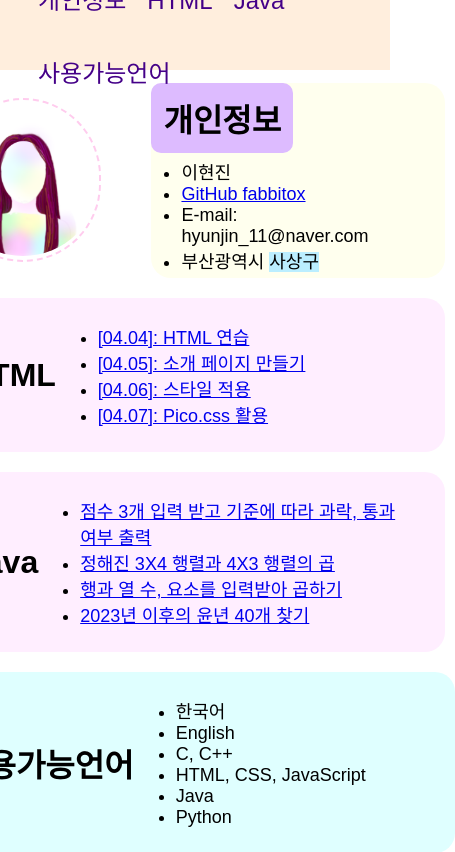
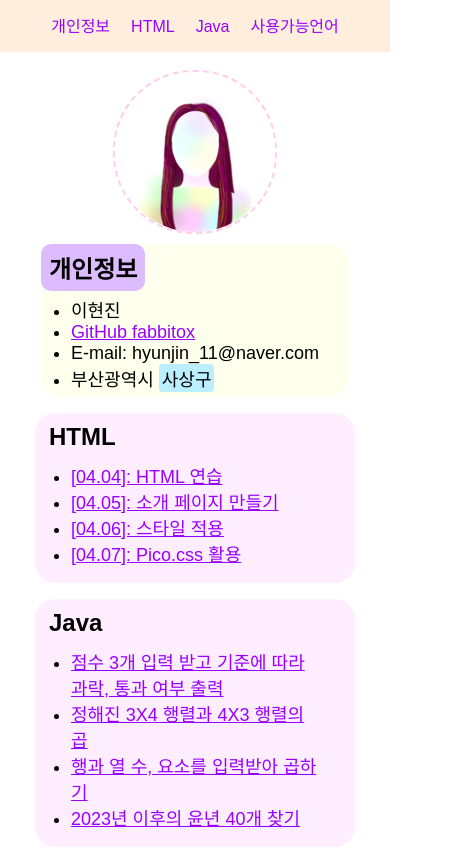
Before and after one commit to fabbitox/html, a plain HTML site: page index.html in a window 390 px wide. Shown: the top 852 px of the page, 455 px wide, since content can reach past the window. Drawn offline with nearby package versions, Linux system fonts and the light colour scheme; a web font is replaced by a local one.

Commit message:
link color & media query

```diff
--- a/index.html
+++ b/index.html
@@ -5,7 +5,7 @@
     <meta charset="UTF-8">
     <meta name="viewport" content="width=device-width, initial-scale=1.0">
     <title>K-digital 3기 이현진</title>
-    <link rel="stylesheet" type="text/css" href="style.css">
+    <link rel="stylesheet" type="text/css" href="./style.css">
     <link rel="preconnect" href="https://fonts.googleapis.com">
     <link rel="preconnect" href="https://fonts.gstatic.com" crossorigin>
     <link href="https://fonts.googleapis.com/css2?family=Stylish&display=swap" rel="stylesheet">
@@ -35,11 +35,11 @@
                     <li>이현진</li>
                     <li><a href="https://github.com/fabbitox">GitHub fabbitox</a></li>
                     <li>E-mail: hyunjin_11@naver.com</li>
-                    <li>부산광역시 <span style="background-color: #bbeeff;">사상구</span></li>
+                    <li>부산광역시 <span style="background-color: #bbeeff; display: inline-block; border-radius: 4px; padding: 1px 3px;">사상구</span></li>
                 </ul></div>
         </article>
         </article>
-        <article id="html" class="study">
+        <article id="html" class="study art">
             <h1>HTML</h1>
             <ul>
                 <li><a href="01/01.html">[04.04]: HTML 연습</a></li>
@@ -48,7 +48,7 @@
                 <li><a href="04/04.html">[04.07]: Pico.css 활용</a></li>
             </ul>
         </article>
-        <article id="java" class="study">
+        <article id="java" class="study art">
             <h1>Java</h1>
             <ul>
                 <li><a href="https://github.com/fabbitox/java/blob/main/Mission1.java">점수 3개 입력 받고 기준에 따라 과락, 통과 여부 출력</a></li>
@@ -57,7 +57,7 @@
                 <li><a href="https://github.com/fabbitox/java/blob/main/Mission3.java">2023년 이후의 윤년 40개 찾기</a></li>
             </ul>
         </article>
-        <article id="language" style="background-color: #dfffff;">
+        <article id="language" class="art" style="background-color: #dfffff;">
             <h1>사용가능언어</h1>
             <ul>
                 <li>한국어</li>
--- a/style.css
+++ b/style.css
@@ -14,7 +14,7 @@ nav {
     display: flex;
     justify-content: center;
     align-items: center;
-    height: 70px;
+    height: 60px;
     background-color: #ffeedd;
 }
 
@@ -22,8 +22,8 @@ nav li {
     display: inline-flex;
     justify-content: center;
     align-items: center;
-    font-size: 24px;
-    height: 60px;
+    font-size: large;
+    height: 50px;
     padding: 5px 8px;
 }
 
@@ -50,24 +50,32 @@ article {
     margin-top: 12px;
     padding-left: 8px;
     margin-bottom: 8px;
-    min-width: 500px;
+    width: 480px;
     display: flex;
 }
 
-#info {
-    background-color: #ffffee;
+a:link {
+    color: #9900ff;
+}
+a:hover {
+    color: #cc33ff;
+}
+a:active {
+    color: #6600ff;
+}
+a:visited {
+    color: #440088;
 }
 
 .study {
     background-color: #ffeeff;
-    min-width: 480px;
 }
 
 h1 {
     display: flex;
     align-items: center;
     padding: 12px;
-    font-size: 32px;
+    font-size: x-large;
 }
 
 ul {
@@ -94,8 +102,12 @@ article>ul {
     padding: 8px;
 }
 
+#info {
+    background-color: #ffffee;
+}
+
 #imagediv {
-    margin-right: 50px;
+    margin-right: 40px;
     border: 2px dashed #ffccee;
     border-radius: 80px;
     width: 160px;
@@ -116,3 +128,35 @@ footer {
     margin-top: 20px;
     align-items: center;
 }
+
+@media only screen and (max-width: 600px) {
+    nav {
+        height: fit-content;
+    }
+
+    nav li {
+        height:30px;
+        font-size: medium;
+    }
+
+    #profile {
+        margin: 0px;
+        flex-direction: column;
+        height: fit-content;
+    }
+
+    #imagediv {
+        margin: 10px 0px;
+    }
+
+    article {
+        flex-direction: column;
+        width: 80%;
+        padding: 4px 2px 12px 6px;
+        margin: 8px 0px;
+    }
+
+    h1 {
+        padding: 6px 8px;
+    }
+}
```
